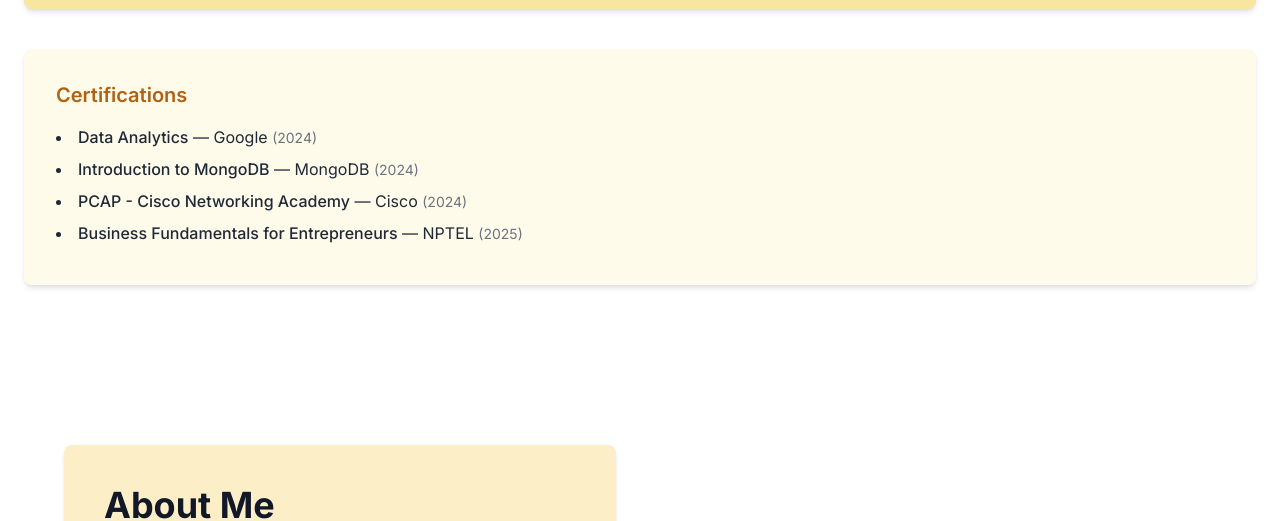
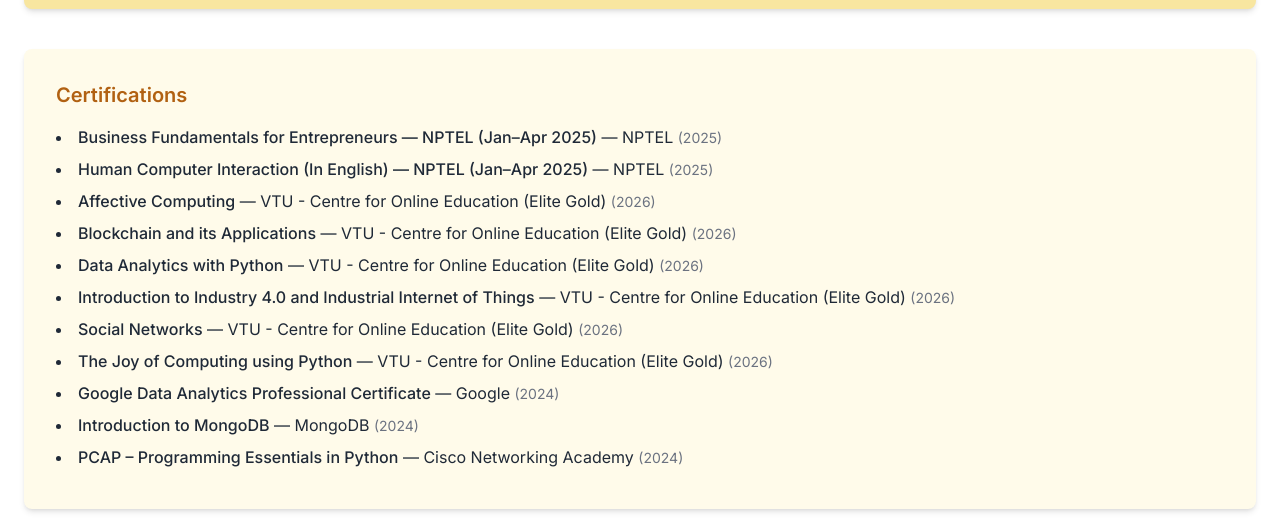
Before and after one commit to Iamagk/portfolio, a React (Vite) app: page / in a window 1280 px wide. Shown: the part 4579-5100 px from the top of the page. Built offline with nearby package versions, Linux system fonts and the light colour scheme.

Commit message:
chore: update certifications list (NPTEL, VTU COE, professional certs)

```diff
--- a/src/components/SkillsSection.tsx
+++ b/src/components/SkillsSection.tsx
@@ -1,10 +1,55 @@
 import React from 'react';
 // skills data rendered inline per requested structure
 
-// Example certifications array, update as needed
+// Certifications list updated per request
 const certifications = [
+  // NPTEL (12-Week Courses)
   {
-    name: 'Data Analytics',
+    name: 'Business Fundamentals for Entrepreneurs — NPTEL (Jan–Apr 2025)',
+    issuer: 'NPTEL',
+    year: '2025'
+  },
+  {
+    name: 'Human Computer Interaction (In English) — NPTEL (Jan–Apr 2025)',
+    issuer: 'NPTEL',
+    year: '2025'
+  },
+
+  // VTU – Centre for Online Education (Elite Gold, 3 Credits Each)
+  {
+    name: 'Affective Computing',
+    issuer: 'VTU - Centre for Online Education (Elite Gold)',
+    year: '2026'
+  },
+  {
+    name: 'Blockchain and its Applications',
+    issuer: 'VTU - Centre for Online Education (Elite Gold)',
+    year: '2026'
+  },
+  {
+    name: 'Data Analytics with Python',
+    issuer: 'VTU - Centre for Online Education (Elite Gold)',
+    year: '2026'
+  },
+  {
+    name: 'Introduction to Industry 4.0 and Industrial Internet of Things',
+    issuer: 'VTU - Centre for Online Education (Elite Gold)',
+    year: '2026'
+  },
+  {
+    name: 'Social Networks',
+    issuer: 'VTU - Centre for Online Education (Elite Gold)',
+    year: '2026'
+  },
+  {
+    name: 'The Joy of Computing using Python',
+    issuer: 'VTU - Centre for Online Education (Elite Gold)',
+    year: '2026'
+  },
+
+  // Professional Certifications
+  {
+    name: 'Google Data Analytics Professional Certificate',
     issuer: 'Google',
     year: '2024'
   },
@@ -14,14 +59,9 @@ const certifications = [
     year: '2024'
   },
   {
-    name: 'PCAP - Cisco Networking Academy',
-    issuer: 'Cisco',
+    name: 'PCAP – Programming Essentials in Python',
+    issuer: 'Cisco Networking Academy',
     year: '2024'
-  },
-  {
-    name: 'Business Fundamentals for Entrepreneurs',
-    issuer: 'NPTEL',
-    year: '2025'
   }
 ];
 
```
